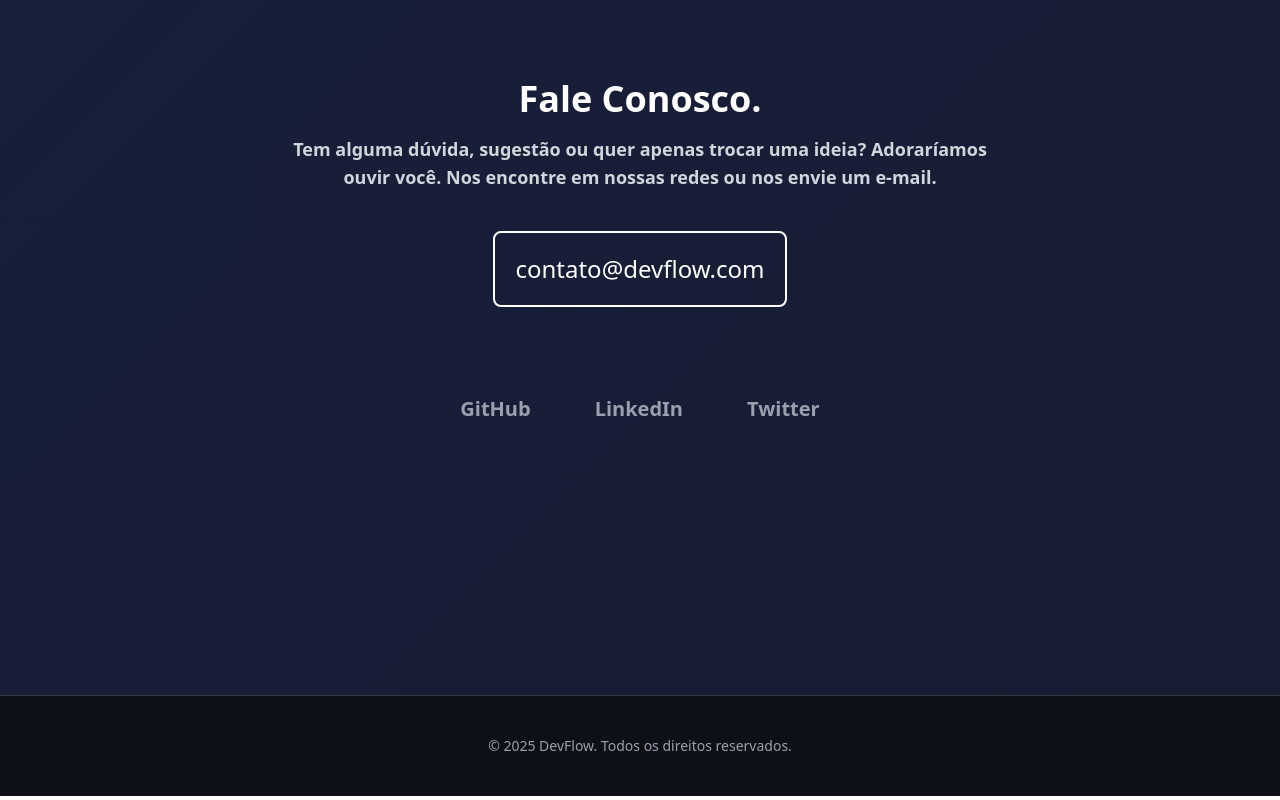
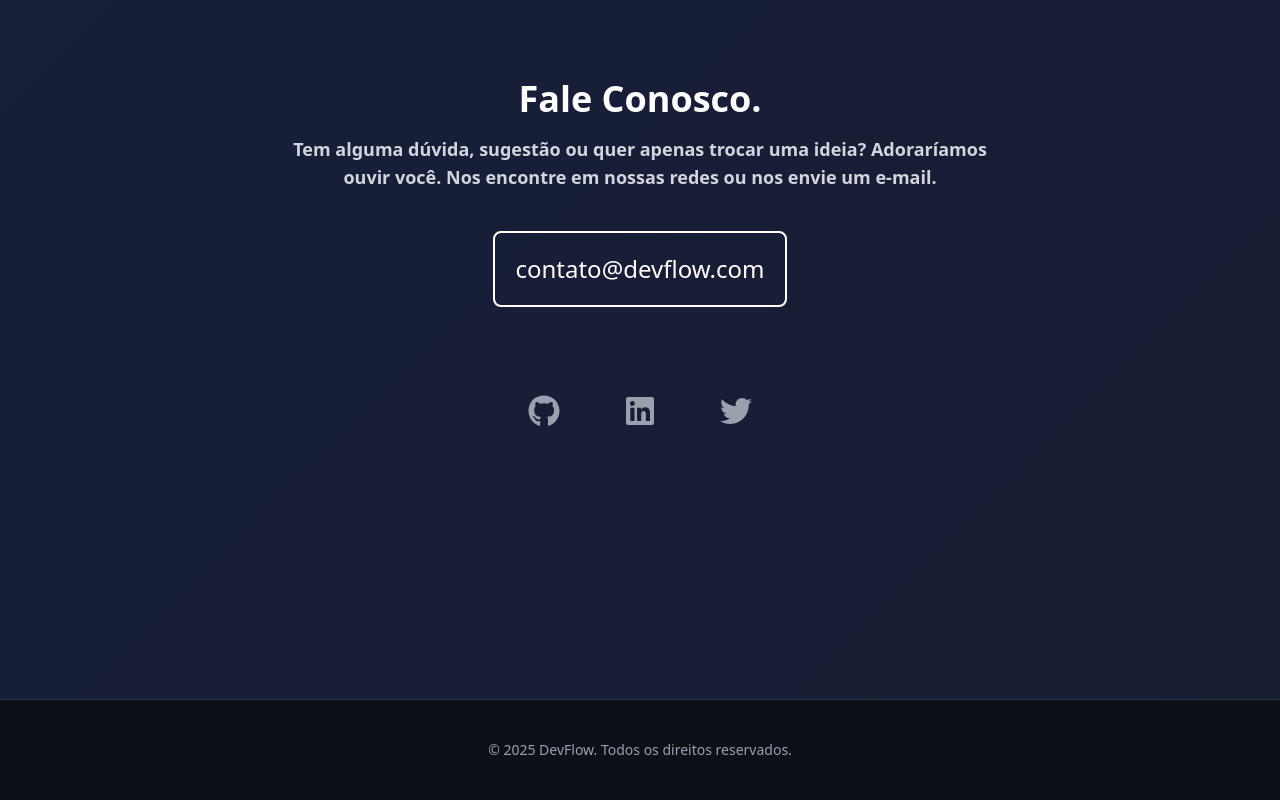
Before and after one commit to ferreiradev7/projeto-devflow-final, a React (Vite) app: page / in a window 1280 px wide. Shown: the part 2572-3372 px from the top of the page. Built offline with nearby package versions, Linux system fonts and the light colour scheme.

Commit message:
new feat

```diff
--- a/src/App.jsx
+++ b/src/App.jsx
@@ -1,5 +1,5 @@
 import { useState, useEffect } from 'react'
-import { FaBars, FaTimes } from 'react-icons/fa'
+import { FaBars, FaTimes, FaGithub, FaLinkedin, FaTwitter } from 'react-icons/fa'
 import logoUrl from './assets/logo.png'
 import rosto1Url from './assets/rosto1.png'
 import rosto2Url from './assets/rosto2.png'
@@ -284,14 +284,14 @@
             </div>
 
             <div className="flex justify-center gap-8 md:gap-16 py-12 flex-wrap">
-              <a href="#" className="text-xl font-semibold text-gray-400 transition-colors duration-300 hover:text-white">
-                GitHub
+              <a href="#" aria-label="GitHub Profile" className="text-xl font-semibold text-gray-400 transition-colors duration-300 hover:text-white">
+                <FaGithub className="w-8 h-8" />
               </a>
-              <a href="#" className="text-xl font-semibold text-gray-400 transition-colors duration-300 hover:text-white">
-                LinkedIn
+              <a href="#" aria-label="LinkedIn Profile" className="text-xl font-semibold text-gray-400 transition-colors duration-300 hover:text-white">
+                <FaLinkedin className="w-8 h-8" />
               </a>
-              <a href="#" className="text-xl font-semibold text-gray-400 transition-colors duration-300 hover:text-white">
-                Twitter
+              <a href="#" aria-label="Twitter Profile" className="text-xl font-semibold text-gray-400 transition-colors duration-300 hover:text-white">
+                <FaTwitter className="w-8 h-8" />
               </a>
             </div>
           </div>
```
Also changed, not shown: 1 other file (tests, documents, lock files or other folders). Lines whose indentation alone changed are shown as unchanged.
